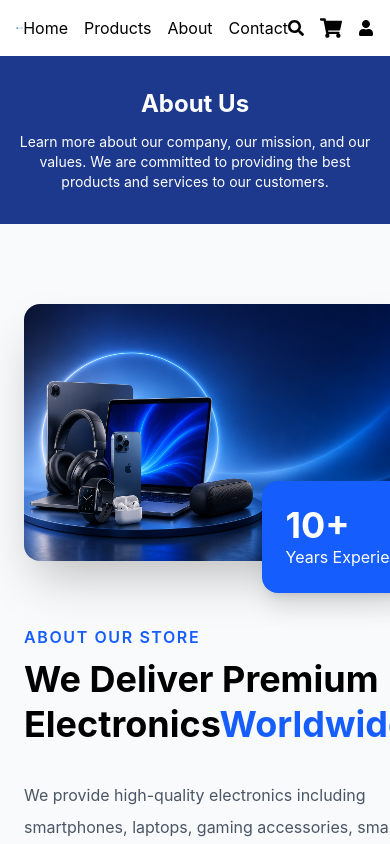
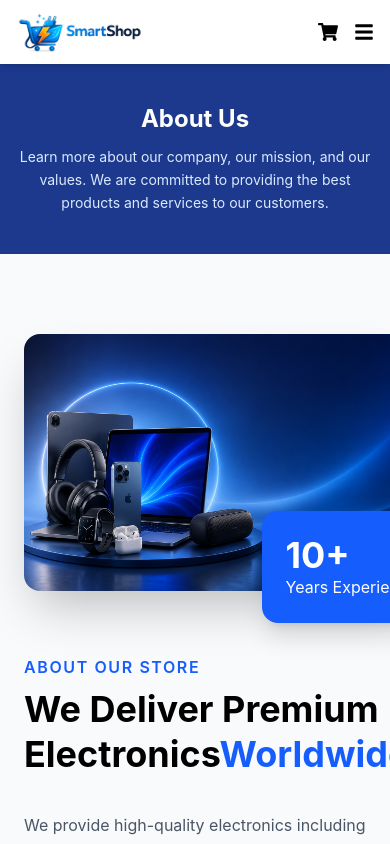
Before and after one commit to nadia718/shopsphere, a React (Vite) app: page /about in a window 390 px wide. Shown: the top 844 px of the page. Built offline with nearby package versions, Linux system fonts and the light colour scheme.

Commit message:
made navbar, page banner and hero section responsive

```diff
--- a/src/components/Navbar.jsx
+++ b/src/components/Navbar.jsx
@@ -1,22 +1,24 @@
 import { Link } from "react-router-dom";
-import { FaShoppingCart, FaSearch, FaUser } from "react-icons/fa";
-import { useContext } from "react";
+import { FaShoppingCart, FaSearch, FaUser, FaBars, FaTimes } from "react-icons/fa";
+import { useContext, useState } from "react";
 import { CartContext } from "../context/CartContext";
-import logoimage from "../assets/images/logo.png"
+import logoimage from "../assets/images/logo.png";
 
-function Navbar({ }) {
-
+function Navbar() {
     const { cart } = useContext(CartContext);
+    const [menuOpen, setMenuOpen] = useState(false);
 
     const cartTotal = cart.reduce((total, item) => {
         return total + item.quantity;
+    }, 0);
 
-    }, 0);
     return (
-        <header className="bg-white text-black p-4 shadow-md">
-            <nav className="container max-w-7xl mx-auto flex items-center justify-between">
+        <header className="bg-white text-black shadow-md sticky top-0 z-50">
+            <nav className="max-w-7xl mx-auto px-4 sm:px-6 lg:px-8">
+                <div className="flex items-center justify-between h-16">
 
-                <Link to="/" className="w-50  flex items-center">
+                    {/* Logo */}
+                    <Link to="/" className="w-32 sm:w-36 flex items-center">
                         <img
                             src={logoimage}
                             alt="Logo"
@@ -24,55 +26,114 @@ function Navbar({ }) {
                         />
                     </Link>
 
-                <div className="space-x-4">
-                    <Link to="/" className="text-black hover:text-red-900">
+                    {/* Desktop Menu */}
+                    <div className="hidden md:flex items-center space-x-6">
+                        <Link to="/" className="text-black hover:text-red-900 transition">
                             Home
                         </Link>
-                    <Link to="/product" className="text-black hover:text-red-900">
+                        <Link to="/product" className="text-black hover:text-red-900 transition">
                             Products
                         </Link>
-                    <Link to="/about" className="text-black hover:text-red-900">
+                        <Link to="/about" className="text-black hover:text-red-900 transition">
                             About
                         </Link>
-                    <Link to="/contact" className="text-black hover:text-red-900">
+                        <Link to="/contact" className="text-black hover:text-red-900 transition">
                             Contact
                         </Link>
-                    {/* <Link to="/Success" className="text-black hover:text-red-900">
-                        Success
-                    </Link> */}
-                    {/* <Link to="/cart" className="text-black hover:text-red-900">
-                        Cart (0)
-                    </Link> */}
                     </div>
-                <div className="flex items-center space-x-4">
-                    {/* <Link to="/login" className="bg-red-900 text-white px-4 py-2 rounded hover:bg-red-700 uppercase font-bold">
-                        Sign In
-                    </Link> */}
-                    <div className="flex items-center space-x-4">
+
+                    {/* Desktop Icons */}
+                    <div className="hidden md:flex items-center space-x-5">
                         <Link to="/search" className="text-black hover:text-red-900">
                             <FaSearch />
                         </Link>
-                        <Link
-                            to="/cart"
-                            className="relative text-black hover:text-red-900">
+
+                        <Link to="/cart" className="relative text-black hover:text-red-900">
                             <FaShoppingCart size={22} />
-
                             {cartTotal > 0 && (
-                                <span
-                                    className="absolute -top-2 -right-2 bg-red-600 text-white text-xs w-5 h-5 rounded-full flex items-center justify-center"
-                                >
+                                <span className="absolute -top-2 -right-2 bg-red-600 text-white text-xs w-5 h-5 rounded-full flex items-center justify-center">
                                     {cartTotal}
                                 </span>
                             )}
                         </Link>
+
                         <Link to="/login" className="text-black hover:text-red-900">
                             <FaUser />
                         </Link>
                     </div>
+
+                    {/* Mobile Right Icons + Hamburger */}
+                    <div className="flex md:hidden items-center space-x-4">
+                        <Link to="/cart" className="relative text-black hover:text-red-900">
+                            <FaShoppingCart size={20} />
+                            {cartTotal > 0 && (
+                                <span className="absolute -top-2 -right-2 bg-red-600 text-white text-[10px] w-4 h-4 rounded-full flex items-center justify-center">
+                                    {cartTotal}
+                                </span>
+                            )}
+                        </Link>
+
+                        <button
+                            onClick={() => setMenuOpen(!menuOpen)}
+                            className="text-black text-xl"
+                        >
+                            {menuOpen ? <FaTimes /> : <FaBars />}
+                        </button>
                     </div>
+                </div>
+
+                {/* Mobile Menu */}
+                {menuOpen && (
+                    <div className="md:hidden pb-4 border-t border-gray-200">
+                        <div className="flex flex-col space-y-3 pt-4">
+                            <Link
+                                to="/"
+                                className="text-black hover:text-red-900"
+                                onClick={() => setMenuOpen(false)}
+                            >
+                                Home
+                            </Link>
+                            <Link
+                                to="/product"
+                                className="text-black hover:text-red-900"
+                                onClick={() => setMenuOpen(false)}
+                            >
+                                Products
+                            </Link>
+                            <Link
+                                to="/about"
+                                className="text-black hover:text-red-900"
+                                onClick={() => setMenuOpen(false)}
+                            >
+                                About
+                            </Link>
+                            <Link
+                                to="/contact"
+                                className="text-black hover:text-red-900"
+                                onClick={() => setMenuOpen(false)}
+                            >
+                                Contact
+                            </Link>
+                            <Link
+                                to="/search"
+                                className="text-black hover:text-red-900"
+                                onClick={() => setMenuOpen(false)}
+                            >
+                                Search
+                            </Link>
+                            <Link
+                                to="/login"
+                                className="text-black hover:text-red-900"
+                                onClick={() => setMenuOpen(false)}
+                            >
+                                Login
+                            </Link>
+                        </div>
+                    </div>
+                )}
             </nav>
         </header>
-    )
+    );
 }
 
 export default Navbar;
--- a/src/components/pageBanner.jsx
+++ b/src/components/pageBanner.jsx
@@ -1,16 +1,16 @@
 function PageBanner({ title, description }) {
     return (
-        <div className="w-full bg-blue-900 px-4 sm:px-6 lg:px-8 py-8 md:py-12">
+        <section className="w-full bg-blue-900 px-4 sm:px-6 lg:px-8 py-10 sm:py-12 md:py-16">
+            <div className="max-w-5xl mx-auto text-center">
+                <h1 className="text-2xl sm:text-3xl md:text-4xl lg:text-5xl font-bold text-white leading-tight">
+                    {title}
+                </h1>
 
-            <h1 className="text-2xl sm:text-3xl md:text-4xl font-bold text-white text-center">
-                {title}
-            </h1>
-
-            <p className="text-sm sm:text-base md:text-lg text-white text-center mt-3 max-w-3xl mx-auto">
-                {description}
-            </p>
-
-        </div>
+                <p className="mt-3 sm:mt-4 text-sm sm:text-base md:text-lg text-blue-100 max-w-3xl mx-auto leading-relaxed">
+                    {description}
+                </p>
+            </div>
+        </section>
     );
 }
 
```
Also changed, not shown: src/components/Hero.jsx (+143 -51 lines). Lines whose indentation alone changed are shown as unchanged.
